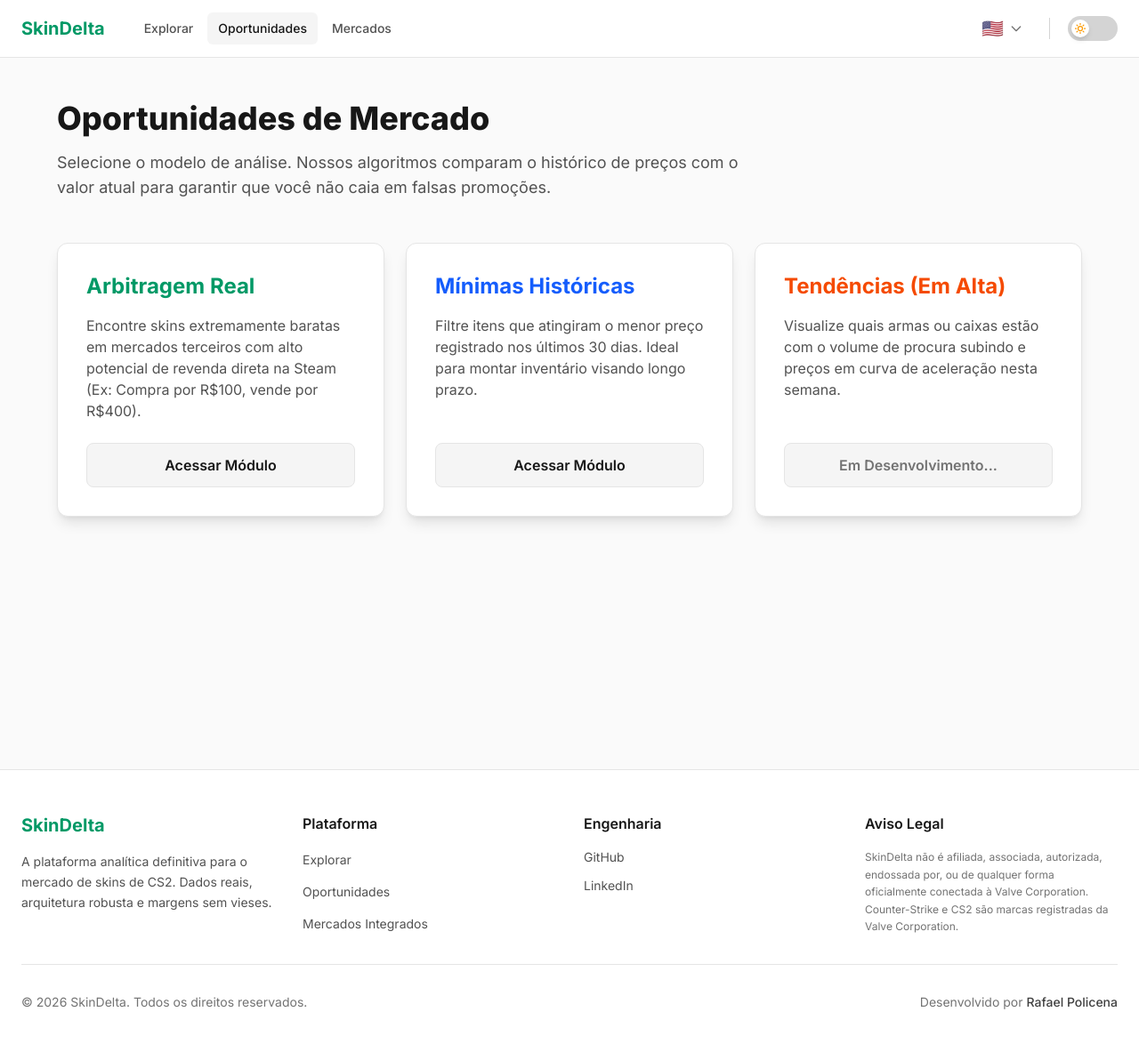
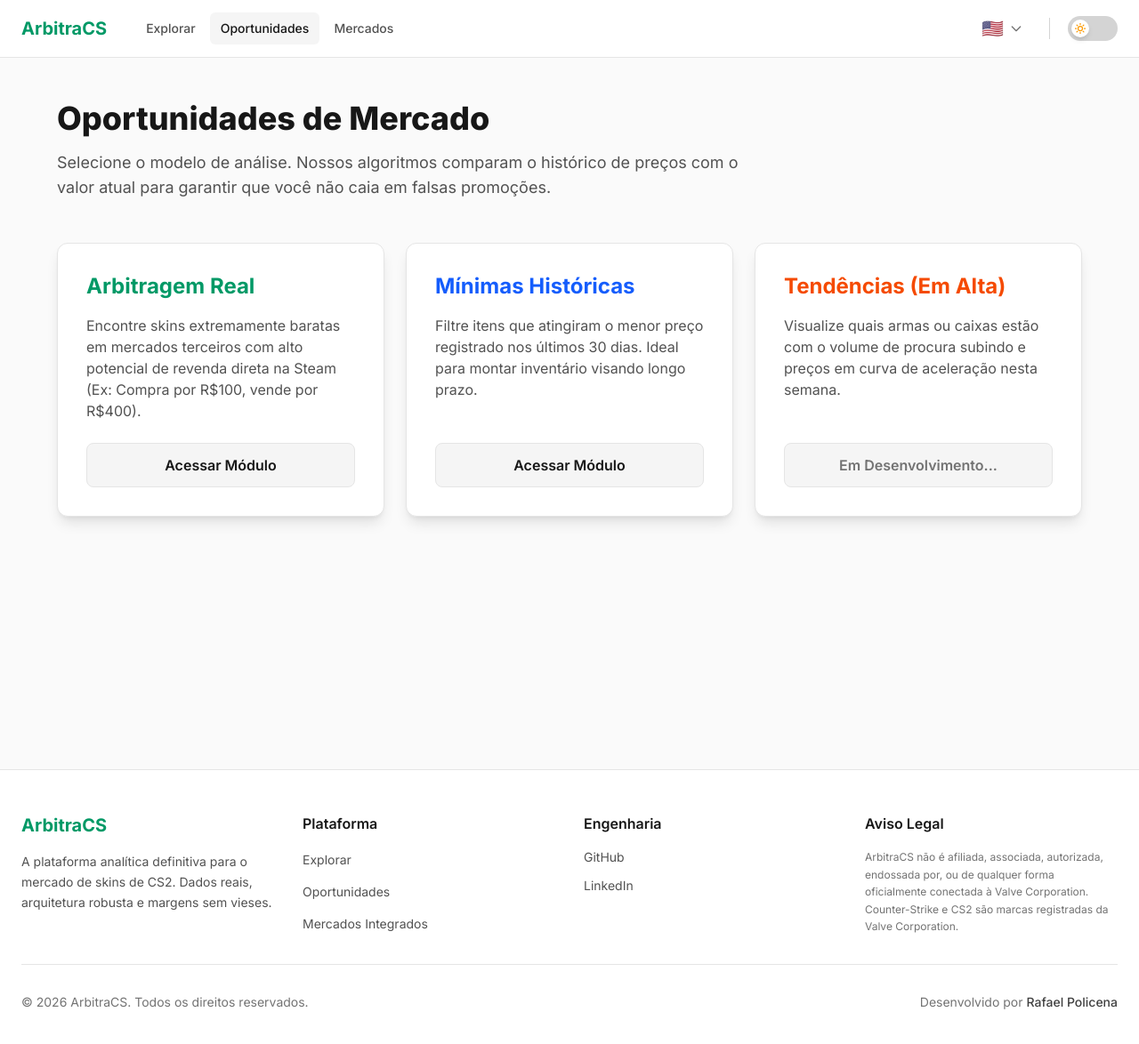
Before and after one commit to Faelzp13/skin-insight-engine, a Next.js app in the folder frontend/: page /oportunidades in a window 1280 px wide. Shown: the top 1174 px of the page at 89% size. Built offline with nearby package versions, Linux system fonts and the light colour scheme.

Commit message:
refactor: atualiza nome do site

```diff
--- a/frontend/app/components/Footer.tsx
+++ b/frontend/app/components/Footer.tsx
@@ -11,7 +11,7 @@
           {/* Coluna 1: Marca e Descrição */}
           <div className="col-span-1 md:col-span-1">
             <Link href="/" className="text-xl font-bold text-emerald-600 dark:text-emerald-500 hover:opacity-80 transition-opacity">
-              SkinDelta
+              ArbitraCS
             </Link>
             <p className="mt-4 text-sm text-neutral-600 dark:text-neutral-400 leading-relaxed">
               A plataforma analítica definitiva para o mercado de skins de CS2. Dados reais, arquitetura robusta e margens sem vieses.
@@ -45,12 +45,12 @@
             <h3 className="font-semibold text-neutral-900 dark:text-neutral-100 mb-4">Engenharia</h3>
             <ul className="space-y-3">
               <li>
-                <a href="https://github.com/rafaelpolicena" target="_blank" rel="noopener noreferrer" className="text-sm text-neutral-600 dark:text-neutral-400 hover:text-emerald-600 dark:hover:text-emerald-500 transition-colors flex items-center gap-2">
+                <a href="https://github.com/faelzp13" target="_blank" rel="noopener noreferrer" className="text-sm text-neutral-600 dark:text-neutral-400 hover:text-emerald-600 dark:hover:text-emerald-500 transition-colors flex items-center gap-2">
                   GitHub
                 </a>
               </li>
               <li>
-                <a href="#" className="text-sm text-neutral-600 dark:text-neutral-400 hover:text-emerald-600 dark:hover:text-emerald-500 transition-colors flex items-center gap-2">
+                <a href="https://linkedin.com/in/rafael-policena" target="_blank" rel="noopener noreferrer" className="text-sm text-neutral-600 dark:text-neutral-400 hover:text-emerald-600 dark:hover:text-emerald-500 transition-colors flex items-center gap-2">
                   LinkedIn
                 </a>
               </li>
@@ -61,7 +61,7 @@
           <div className="col-span-1 md:col-span-1">
             <h3 className="font-semibold text-neutral-900 dark:text-neutral-100 mb-4">Aviso Legal</h3>
             <p className="text-xs text-neutral-500 dark:text-neutral-500 leading-relaxed">
-              SkinDelta não é afiliada, associada, autorizada, endossada por, ou de qualquer forma oficialmente conectada à Valve Corporation. Counter-Strike e CS2 são marcas registradas da Valve Corporation.
+              ArbitraCS não é afiliada, associada, autorizada, endossada por, ou de qualquer forma oficialmente conectada à Valve Corporation. Counter-Strike e CS2 são marcas registradas da Valve Corporation.
             </p>
           </div>
         </div>
@@ -69,7 +69,7 @@
         {/* Barra Inferior */}
         <div className="pt-8 border-t border-neutral-200 dark:border-neutral-800 flex flex-col md:flex-row items-center justify-between gap-4">
           <p className="text-sm text-neutral-500 dark:text-neutral-500">
-            &copy; {currentYear} SkinDelta. Todos os direitos reservados.
+            &copy; {currentYear} ArbitraCS. Todos os direitos reservados.
           </p>
           <p className="text-sm text-neutral-500 dark:text-neutral-500">
             Desenvolvido por <span className="font-medium text-neutral-700 dark:text-neutral-300">Rafael Policena</span>
--- a/frontend/app/components/Navbar.tsx
+++ b/frontend/app/components/Navbar.tsx
@@ -63,7 +63,7 @@
         {/* Esquerda: Logo e Menus */}
         <div className="flex items-center gap-8">
           <Link href="/" className="text-xl font-bold text-emerald-600 dark:text-emerald-500 hover:opacity-80 transition-opacity">
-            SkinDelta {/* <-- Substitua pelo nome que escolher! */}
+            ArbitraCS {}
           </Link>
 
           {/* Menus de Navegação (Escondidos em telas muito pequenas) */}
--- a/frontend/app/layout.tsx
+++ b/frontend/app/layout.tsx
@@ -7,7 +7,7 @@
 const inter = Inter({ subsets: ['latin'] });
 
 export const metadata = {
-  title: 'Skin Insight Engine',
+  title: 'ArbitraCS',
   description: 'Acompanhe os melhores preços de skins de CS2',
 };
 
```
